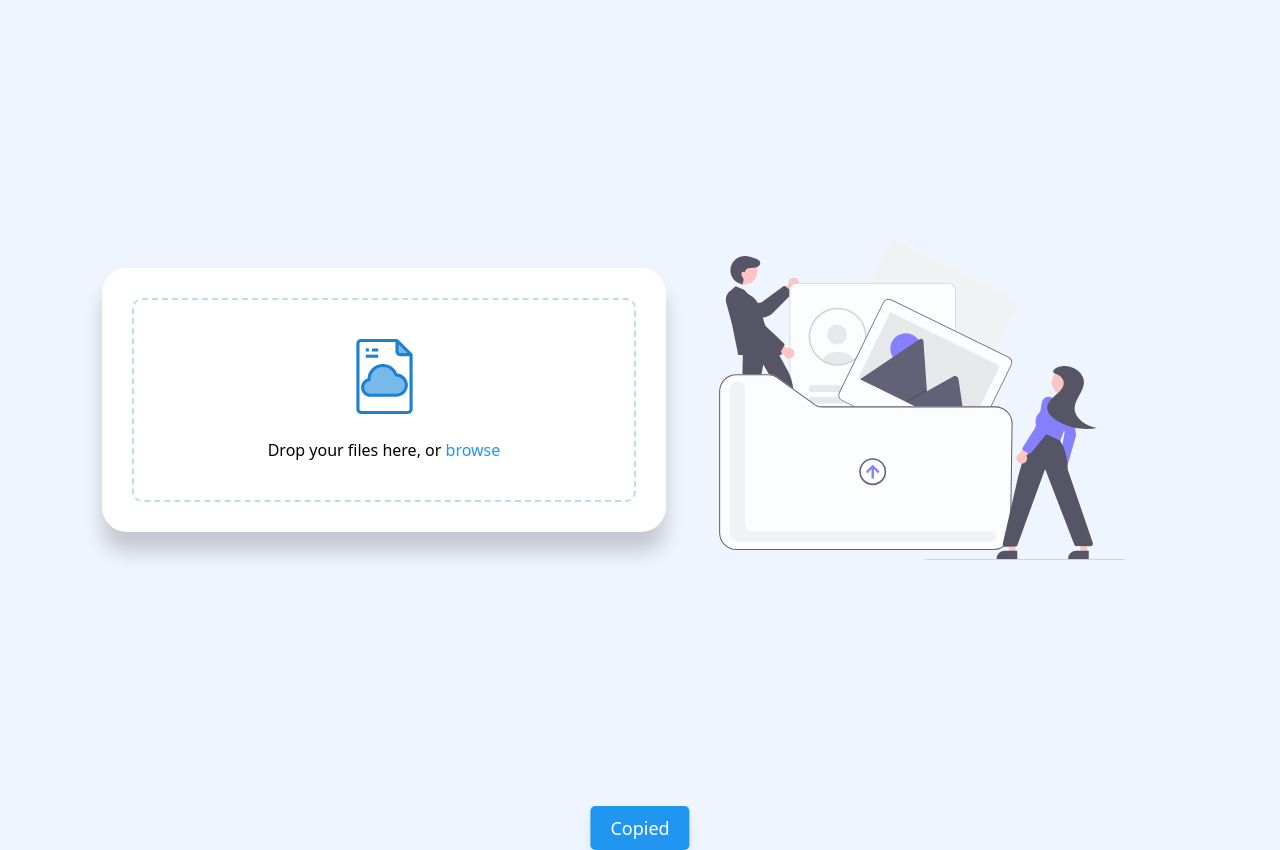
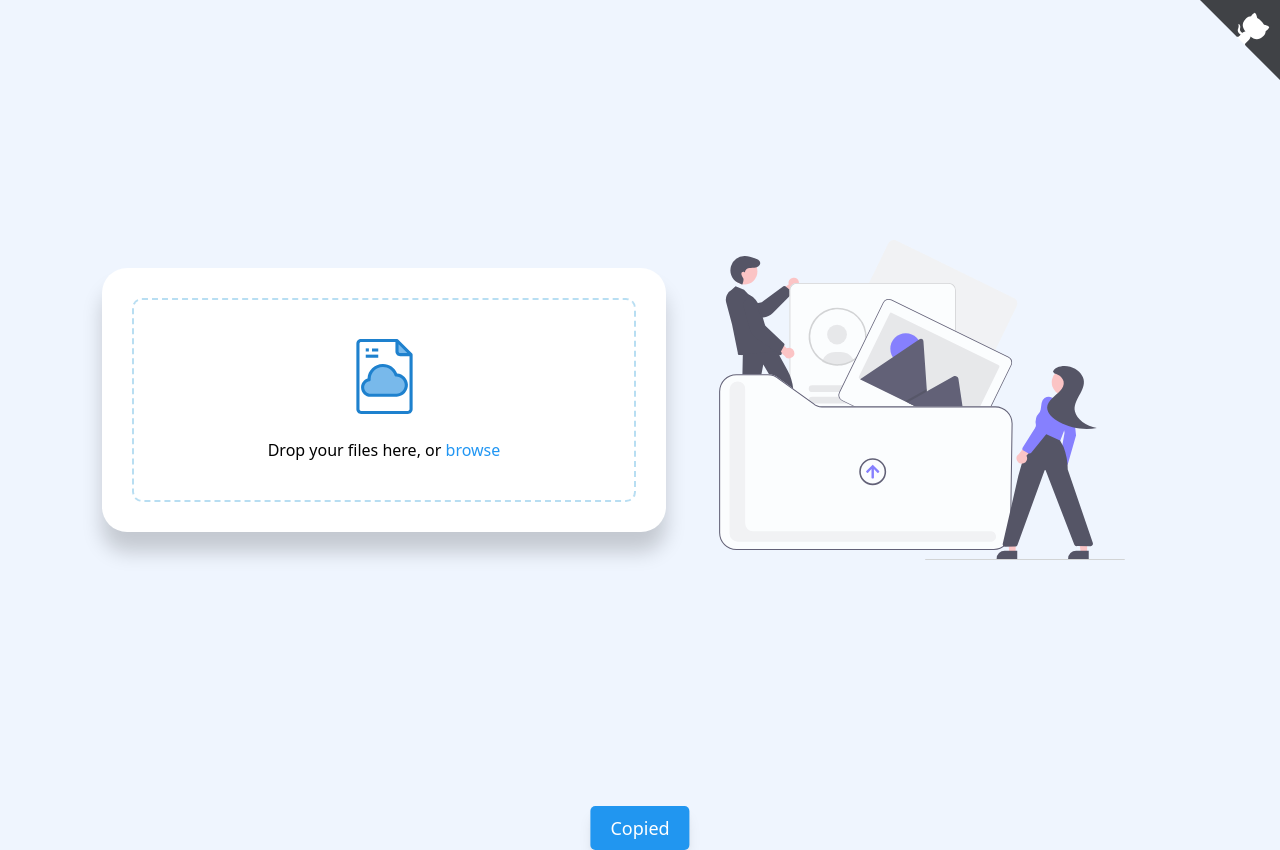
Before and after one commit to ahirsharan/file-Share, a plain HTML site: page index.html in a window 1280 px wide. Drawn offline with Linux system fonts and the light colour scheme.

Commit message:
Added github corner

```diff
--- a/index.html
+++ b/index.html
@@ -38,8 +38,22 @@
     </section>
     <div class="upload-bg"></div>
     <div class="toast">Copied</div>
+
+    <!-- github fork button -->
+    <a href="https://github.com/ahirsharan" target="_blank" class="github-corner" aria-label="View source on GitHub">
+        <svg width="80" height="80" viewbox="0 0 250 250" style="fill:#131315c9; color:#fff; position: absolute; top: 0; border: 0; right: 0;" aria-hidden="true">
+            <path d="M0,0 L115,115 L130,115 L142,142 L250,250 L250,0 Z"></path>
+            <path
+                d="M128.3,109.0 C113.8,99.7 119.0,89.6 119.0,89.6 C122.0,82.7 120.5,78.6 120.5,78.6 C119.2,72.0 123.4,76.3 123.4,76.3 C127.3,80.9 125.5,87.3 125.5,87.3 C122.9,97.6 130.6,101.9 134.4,103.2"
+                fill="currentColor" style="transform-origin: 130px 106px;" class="octo-arm">
+            </path>
+            <path
+                d="M115.0,115.0 C114.9,115.1 118.7,116.5 119.8,115.4 L133.7,101.6 C136.9,99.2 139.9,98.4 142.2,98.6 C133.8,88.0 127.5,74.4 143.8,58.0 C148.5,53.4 154.0,51.2 159.7,51.0 C160.3,49.4 163.2,43.6 171.4,40.1 C171.4,40.1 176.1,42.5 178.8,56.2 C183.1,58.6 187.2,61.8 190.9,65.4 C194.5,69.0 197.7,73.2 200.1,77.6 C213.8,80.2 216.3,84.9 216.3,84.9 C212.7,93.1 206.9,96.0 205.4,96.6 C205.1,102.4 203.0,107.8 198.3,112.5 C181.9,128.9 168.3,122.5 157.7,114.1 C157.9,116.9 156.7,120.9 152.7,124.9 L141.0,136.5 C139.8,137.7 141.6,141.9 141.8,141.8 Z"
+                fill="currentColor" class="octo-body">
+            </path>
+        </svg>
+    </a>
     <script src="index.js"></script>
-
 </body>
 
 </html>
```
